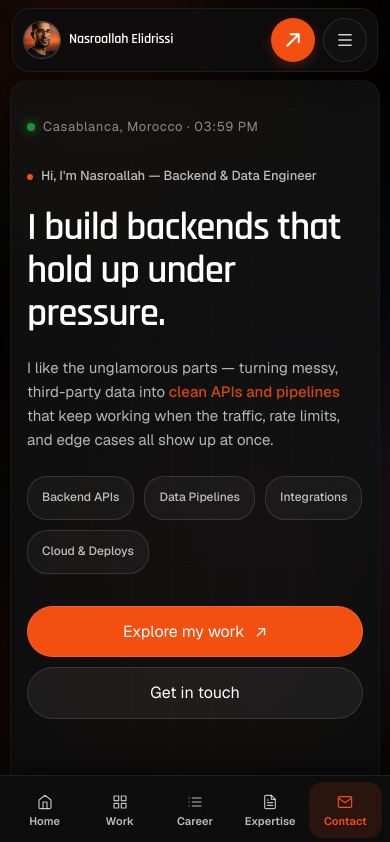
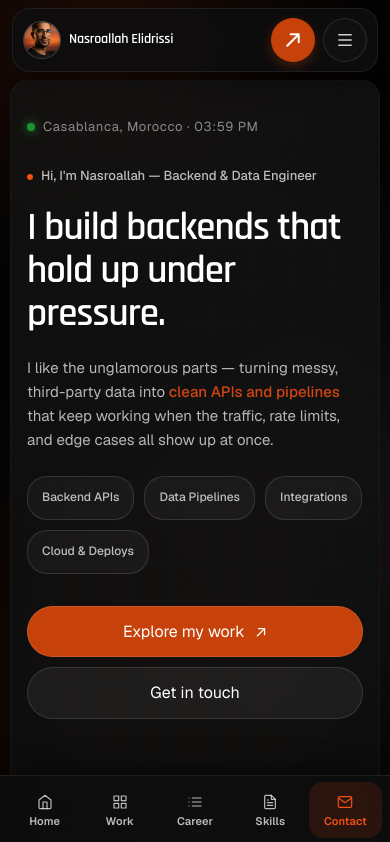
Before and after one commit to norshimself/portfolio, a Next.js app: page / in a window 390 px wide. Shown: the top 842 px of the page. Built offline with nearby package versions, Linux system fonts and the light colour scheme.

Commit message:
style(ux): improve CTA contrast and shorten mobile dock label

```diff
--- a/app/ux.css
+++ b/app/ux.css
@@ -410,3 +410,26 @@
 
 /* The main landmark can receive skip-link focus without a large visual ring. */
 .main-content:focus { outline: none; }
+
+/* Readable white CTA labels: brand orange was below 4.5:1 contrast. */
+:root {
+  --ux-action-bg: #c7420a;
+  --ux-action-hover: #a93205;
+}
+.hero-primary-link,
+.work-visit-link,
+.sidebar-cta {
+  background-color: var(--ux-action-bg);
+  color: #fff;
+}
+.hero-primary-link:hover,
+.work-visit-link:hover,
+.sidebar-cta:hover {
+  background-color: var(--ux-action-hover);
+  color: #fff;
+}
+.contact-section .submit-btn:hover:not(:disabled) {
+  background-color: var(--ux-action-bg);
+  border-color: var(--ux-action-bg);
+  color: #fff;
+}
--- a/components/RightNav.tsx
+++ b/components/RightNav.tsx
@@ -19,7 +19,7 @@ const dockLabels: Record<string, string> = {
   home: 'Home',
   experience: 'Career',
   education: 'Studies',
-  services: 'Expertise',
+  services: 'Skills',
   works: 'Work',
   faqs: 'FAQs',
   contact: 'Contact',
```
